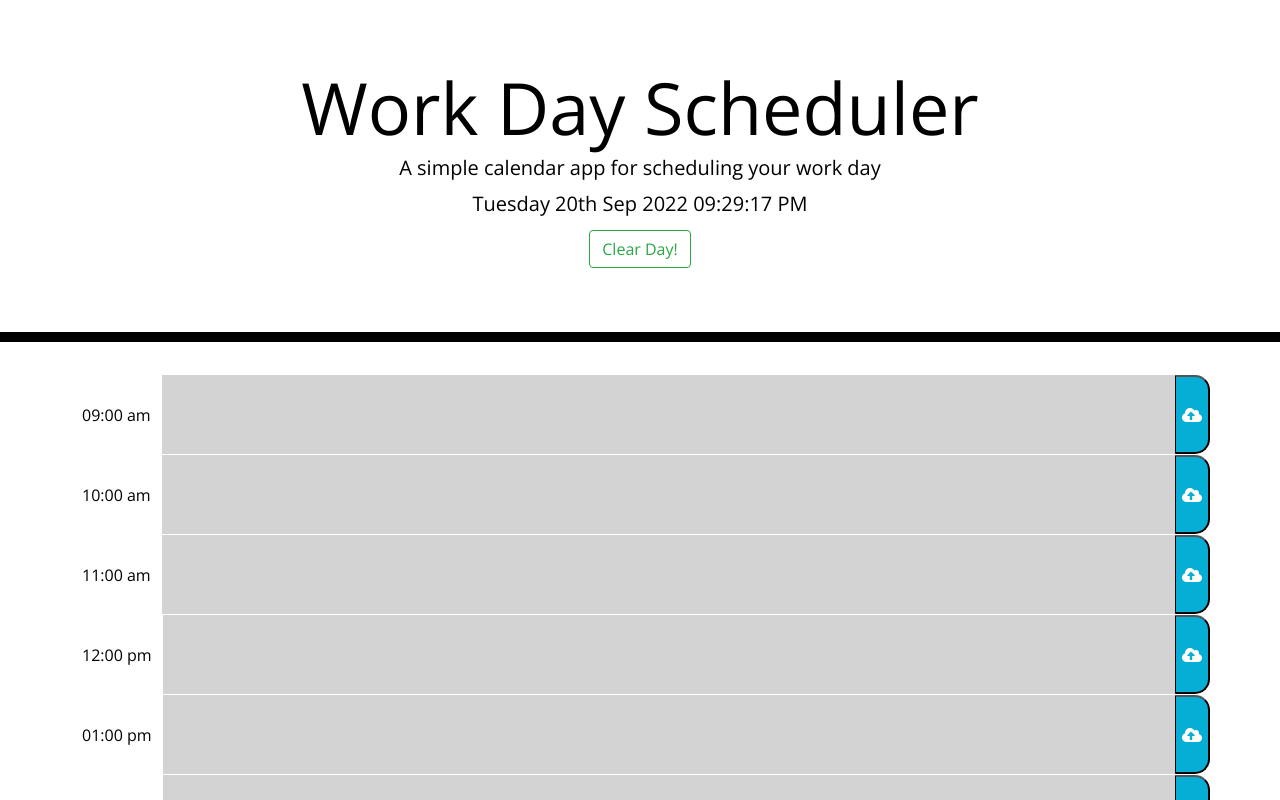
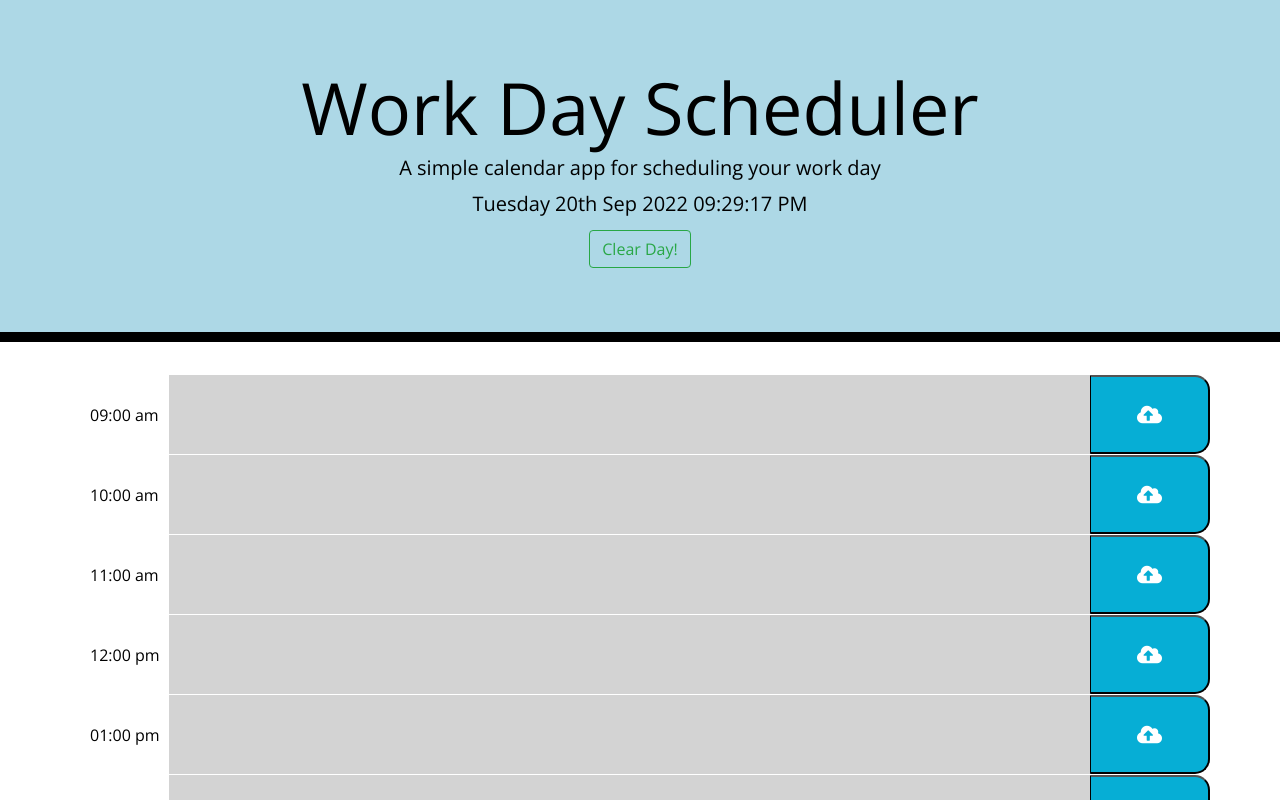
Before and after one commit to SyrusFarris/work-day-scheduler, a plain HTML site: page index.html in a window 1280 px wide. Shown: the top 800 px of the page. Drawn offline with nearby package versions, Linux system fonts and the light colour scheme; files that its build step writes are made by us from their sources; files whose address does not match are found by name.

```diff
--- a/Develop/style.css
+++ b/Develop/style.css
@@ -15,7 +15,7 @@
 
 .jumbotron {
   text-align: center;
-  background-color: transparent;
+  background-color: lightblue;
   color: black;
   border-radius: 0;
   border-bottom: 10px solid black;
@@ -40,6 +40,9 @@
   background-color: #ffffff;
   color: #000000;
   border-top: 1px dashed #000000;
+  width: 100px;
+  text-align: center;
+  padding: 20px;
 }
 
 .past {
@@ -63,6 +66,8 @@
   border-bottom-right-radius: 15px;
   background-color: #06AED5;
   color: white;
+  width: 120px;
+  font-size: 20px;
 }
 
 .saveBtn i:hover {
```
Also changed, not shown: assets/imgs/work day scheduler.png (added), script.js (renamed from Develop/script.js), 1 other file.
